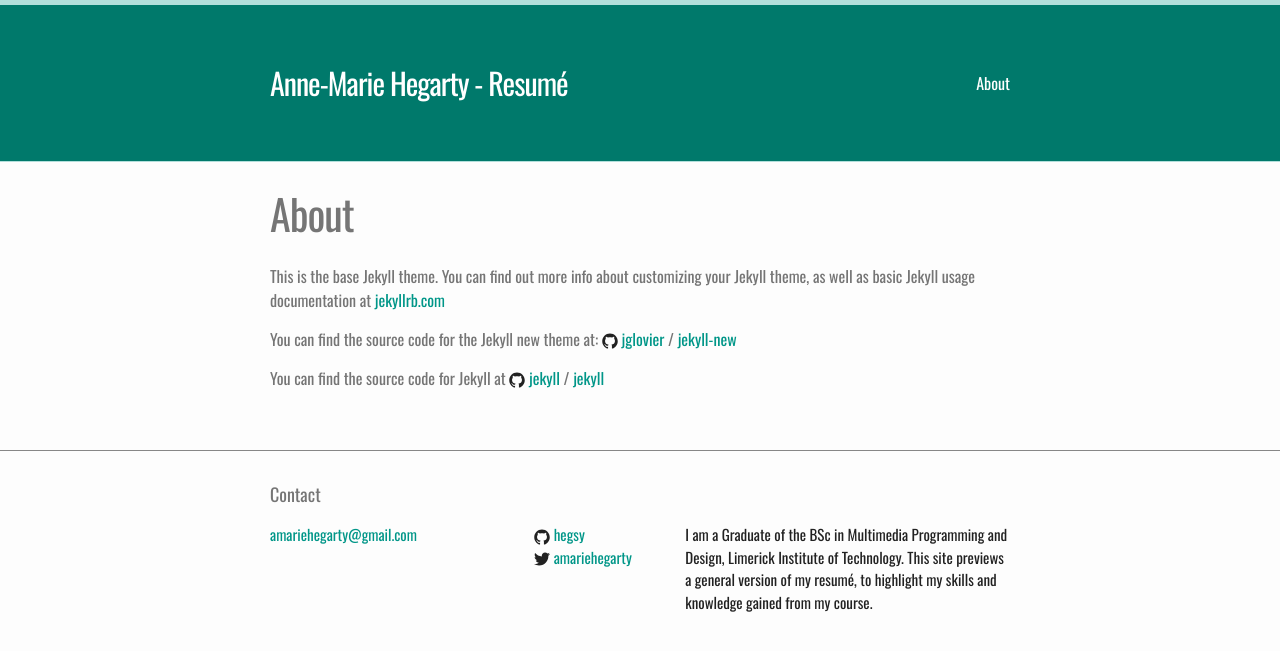
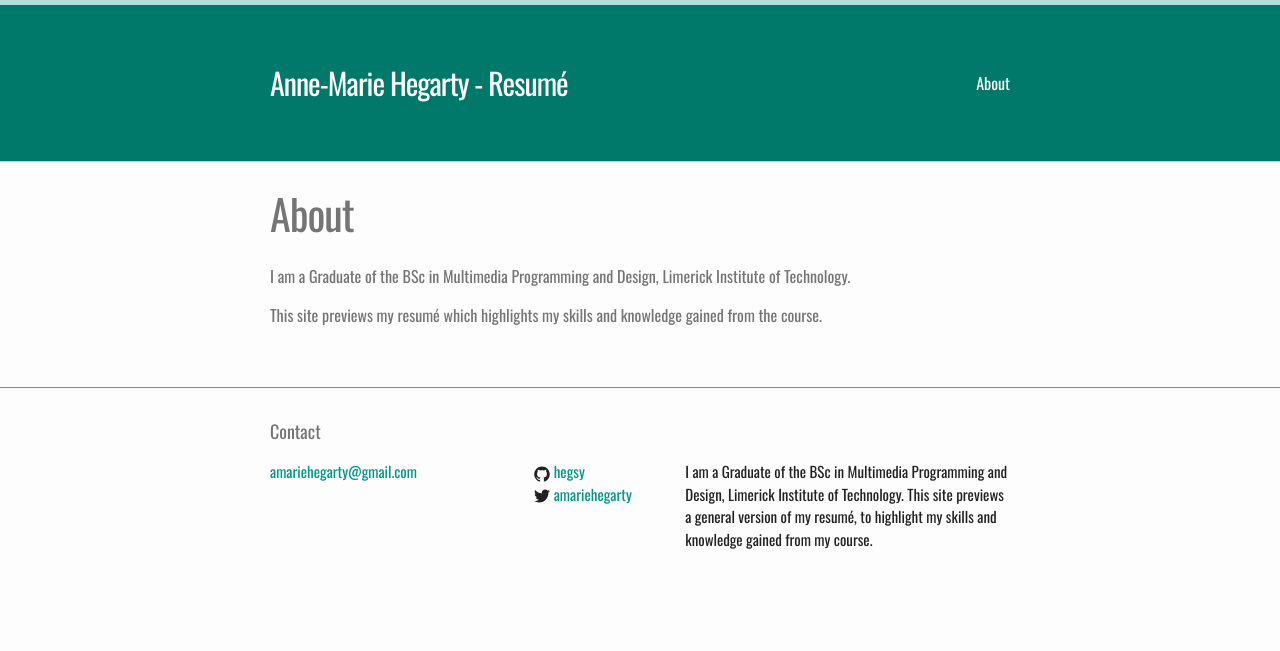
Before and after one commit to hegsy/hegsy.github.io, a Jekyll site: the page built from about.md, in a window 1280 px wide. Shown: the top 651 px of the page. Built offline with Jekyll 4.4.1, drawn with Linux system fonts in a browser that asks for light colours.

Commit message:
about page

```diff
--- a/about.md
+++ b/about.md
@@ -4,7 +4,7 @@ title: About
 permalink: /about/
 ---
 
-This is the base Jekyll theme. You can find out more info about customizing your Jekyll theme, as well as basic Jekyll usage documentation at [jekyllrb.com](http://jekyllrb.com/)
+<!-- This is the base Jekyll theme. You can find out more info about customizing your Jekyll theme, as well as basic Jekyll usage documentation at [jekyllrb.com](http://jekyllrb.com/)
 
 You can find the source code for the Jekyll new theme at:
 {% include icon-github.html username="jglovier" %} /
@@ -12,4 +12,8 @@ You can find the source code for the Jekyll new theme at:
 
 You can find the source code for Jekyll at
 {% include icon-github.html username="jekyll" %} /
-[jekyll](https://github.com/jekyll/jekyll)
+[jekyll](https://github.com/jekyll/jekyll) -->
+
+I am a Graduate of the BSc in Multimedia Programming and Design, Limerick Institute of Technology.
+
+This site previews my resumé which highlights my skills and knowledge gained from the course.
```
